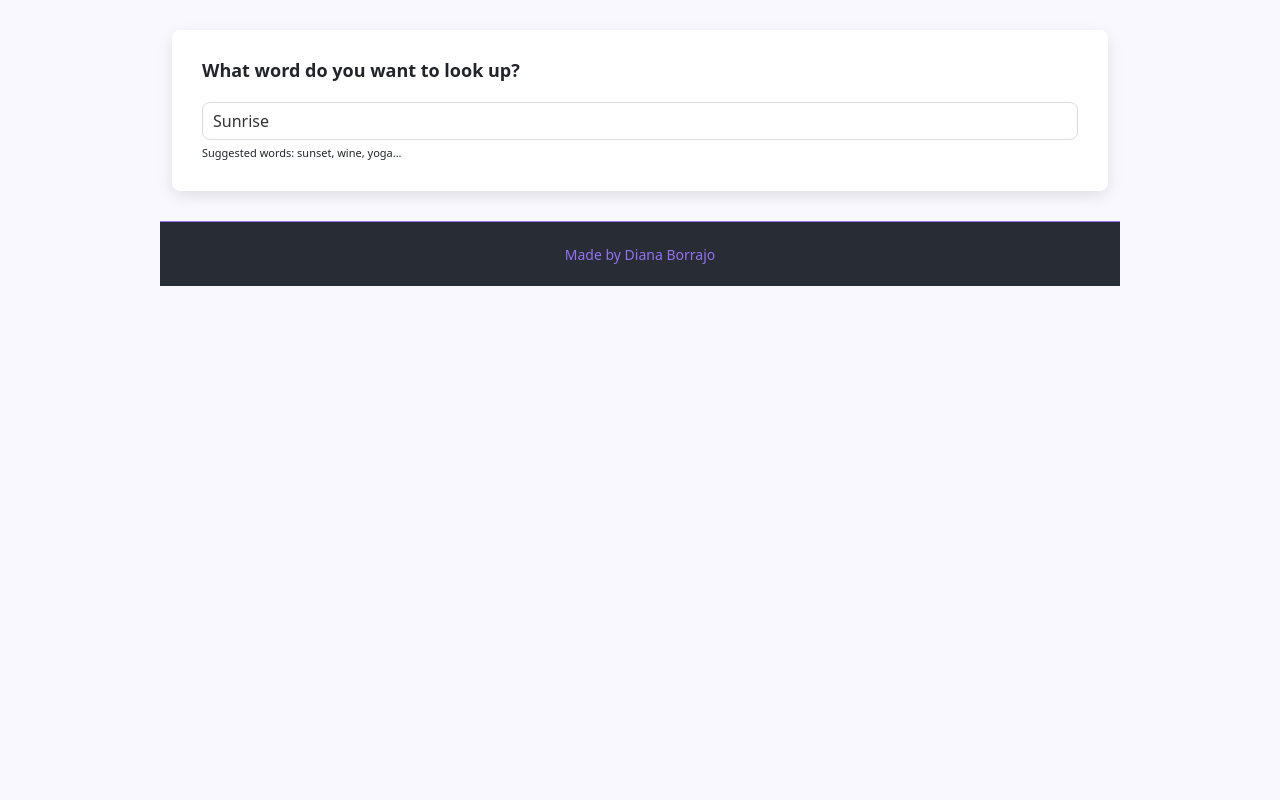
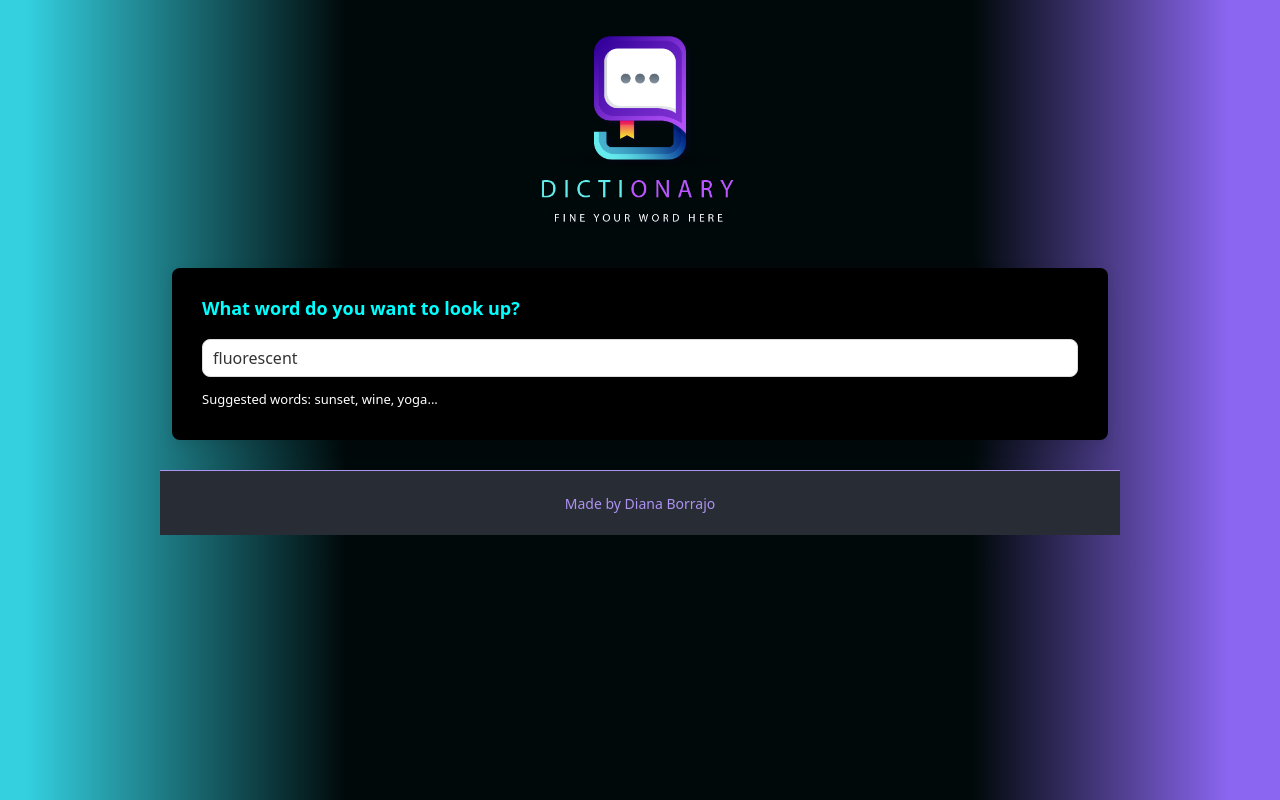
Before and after one commit to Dianab177/REACT-Dictionary-APP, a React (Create React App) app in the folder dictionary/: page / in a window 1280 px wide. Built offline with nearby package versions, Linux system fonts and the light colour scheme; no server answers.

Commit message:
audio player

```diff
--- a/dictionary/src/App.css
+++ b/dictionary/src/App.css
@@ -1,5 +1,5 @@
 body{
-  background: #f9f8fe;
+  background: linear-gradient(90deg, rgb(52, 208, 224) 2%, rgb(0, 9, 10) 27%, rgb(0, 9, 10) 76%, rgb(139, 102, 241) 96%);
 }
 a{
   color: #9670f4;
@@ -10,7 +10,7 @@ margin: 30px auto;
 }
 .footer{
   background-color: #282c34;
-  color: #9670f4;
+  color: #ad92f1;
   margin: 30px 0;
   padding: 20px;
   border-top: solid 1px;
--- a/dictionary/src/App.js
+++ b/dictionary/src/App.js
@@ -7,7 +7,7 @@ function App() {
     <div className="App">
       <div className="container">
         <header className="App-header">
-          <Dictionary defaultKeyWord="Sunrise"/>
+          <Dictionary defaultKeyWord="fluorescent"/>
         </header>
       </div>
       <footer className="footer text-center">
--- a/dictionary/src/Components/AudioPlayer.js
+++ /dev/null
@@ -1,12 +0,0 @@
-import React from "react";
-import ReactAudioPlayer from "react-audio-player";
-
-const AudioPlayer = (props) => {
-  return (
-    <div>
-      <ReactAudioPlayer src={props.phonetic.audio} controls />
-    </div>
-  );
-};
-
-export default AudioPlayer;
--- a/dictionary/src/Components/Dictionary.js
+++ b/dictionary/src/Components/Dictionary.js
@@ -2,7 +2,9 @@ import React, { useState } from "react";
 import axios from "axios";
 import Results from "./Results";
 import Photos from "./Photos";
+import dictionary from "../assets/dictionary.png";
 import "../Styles/Dictionary.css";
+
 
 const Dictionary = (props) => {
   let [keyword, setKeyword] = useState(props.defaultKeyWord);
@@ -43,11 +45,12 @@ const Dictionary = (props) => {
   if (loaded) {
     return (
       <div className="dictionary">
+        <img className="logo" src={dictionary} alt='logo'/>
         <section>
           <h1>What word do you want to look up?</h1>
         <form onSubmit={handleSubmit}>
           <input type="search" onChange={handleKeyWordChange}
-          defaultValue={props.defaultKeyWord} /></form>
+          defaultValue={props.defaultKeyWord} className="mb-2" /></form>
         <div className="hint">Suggested words: sunset, wine, yoga...</div>
         </section>
         <Results results={results}/>
--- a/dictionary/src/Components/Phonetic.js
+++ b/dictionary/src/Components/Phonetic.js
@@ -1,10 +1,12 @@
 import React from "react";
+import ReactAudioPlayer from "react-audio-player";
 import "../Styles/Phonetic.css";
 
 const Phonetic = (props) => {
   return (
     <div className="Phonetic">
-      <span className="text"> {props.phonetic.text}</span>
+      <div className="text"> {props.phonetic.text}</div>
+      <ReactAudioPlayer src={props.phonetic.audio} controls className="audio" />
     </div>
   );
 };
--- a/dictionary/src/Components/Results.js
+++ b/dictionary/src/Components/Results.js
@@ -1,7 +1,6 @@
 import React from "react";
 import Meaning from "./Meaning";
 import Phonetic from "./Phonetic";
-import AudioPlayer from "./AudioPlayer";
 import "../Styles/Results.css";
 
 export default function Results(props) {
@@ -14,8 +13,7 @@ export default function Results(props) {
             return (
               <div key={index}>
                 <Phonetic phonetic={phonetic} />
-                <AudioPlayer phonetic={phonetic} />
-              </div>
+               </div>
             );
           })}
         </section>
--- a/dictionary/src/Styles/Dictionary.css
+++ b/dictionary/src/Styles/Dictionary.css
@@ -1,23 +1,31 @@
-.dictionary section{
-   background-color: white;
+.dictionary section {
+  background-color: black;
+  color: rgb(180, 169, 244);
   padding: 30px;
   border-radius: 8px;
   box-shadow: 0px 5px 15px rgba(0 0 0/10%);
   margin: 20px 0;
 }
-.dictionary input{
+.dictionary input {
   width: 100%;
   padding: 6px 10px;
   border-radius: 8px;
   border: 1px solid #ddd;
   color: #333;
 }
-.dictionary .hint{
-    font-size: 11px;
+.dictionary .hint {
+  font-size: 13px;
   margin-top: 5px;
+  color: rgb(255, 255, 255);
 }
-.dictionary h1{
+.dictionary h1 {
   font-size: 18px;
   font-weight: bold;
   margin-bottom: 20px;
+  color: aqua;
 }
+.logo {
+  max-width: 200px;
+  display: block;
+  margin: 0 auto;
+}
--- a/dictionary/src/Styles/Meaning.css
+++ b/dictionary/src/Styles/Meaning.css
@@ -2,9 +2,10 @@
 font-size: 24px;
 line-height: 1.5;
 font-weight: bold;
+color:#b084da
 }
 .Meaning .example{
-  color: #70757a;
+  color: #edc8fa;
   font-style: italic;
   margin-top: 10px;
 }
--- a/dictionary/src/Styles/Phonetic.css
+++ b/dictionary/src/Styles/Phonetic.css
@@ -1,5 +1,8 @@
 .Phonetic{
-    height: 40px;
+    height: 60px;
+    display: flex;
+;
+    align-items: center;
 }
 .Phonetic a{
     border: 1px solid #ddd;
@@ -16,5 +19,11 @@
     color: white;
 }
 .Phonetic .text{
-    opacity: 0.7;
+    opacity: 0.8;
+    line-height: 30px;
 }
+.Phonetic .audio{
+    line-height: 30px;
+    background: rgb(16, 16, 16);
+    margin-left: 30px;
+}
```
Also changed, not shown: dictionary/src/assets/dictionary.png (added). Lines whose indentation alone changed are shown as unchanged.
